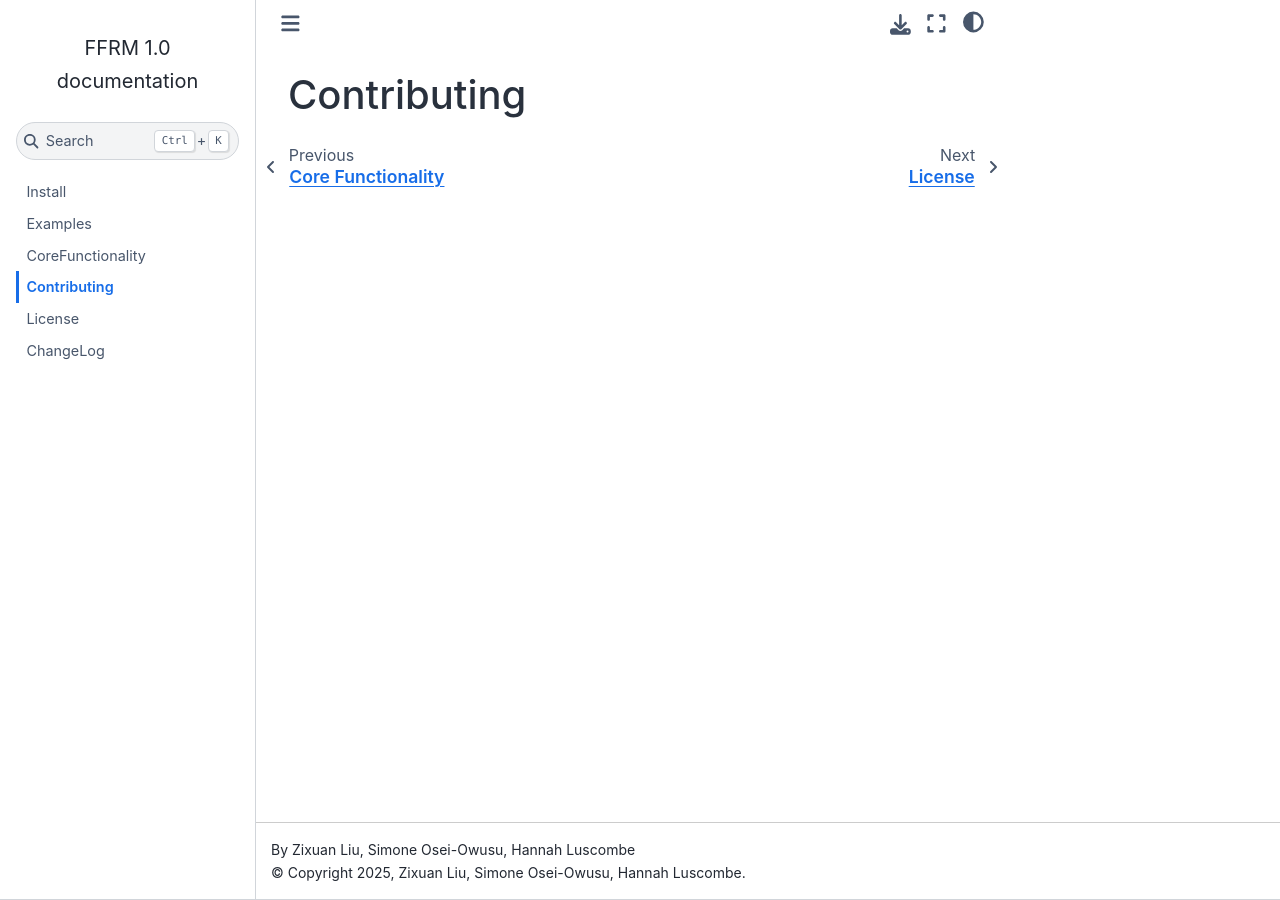
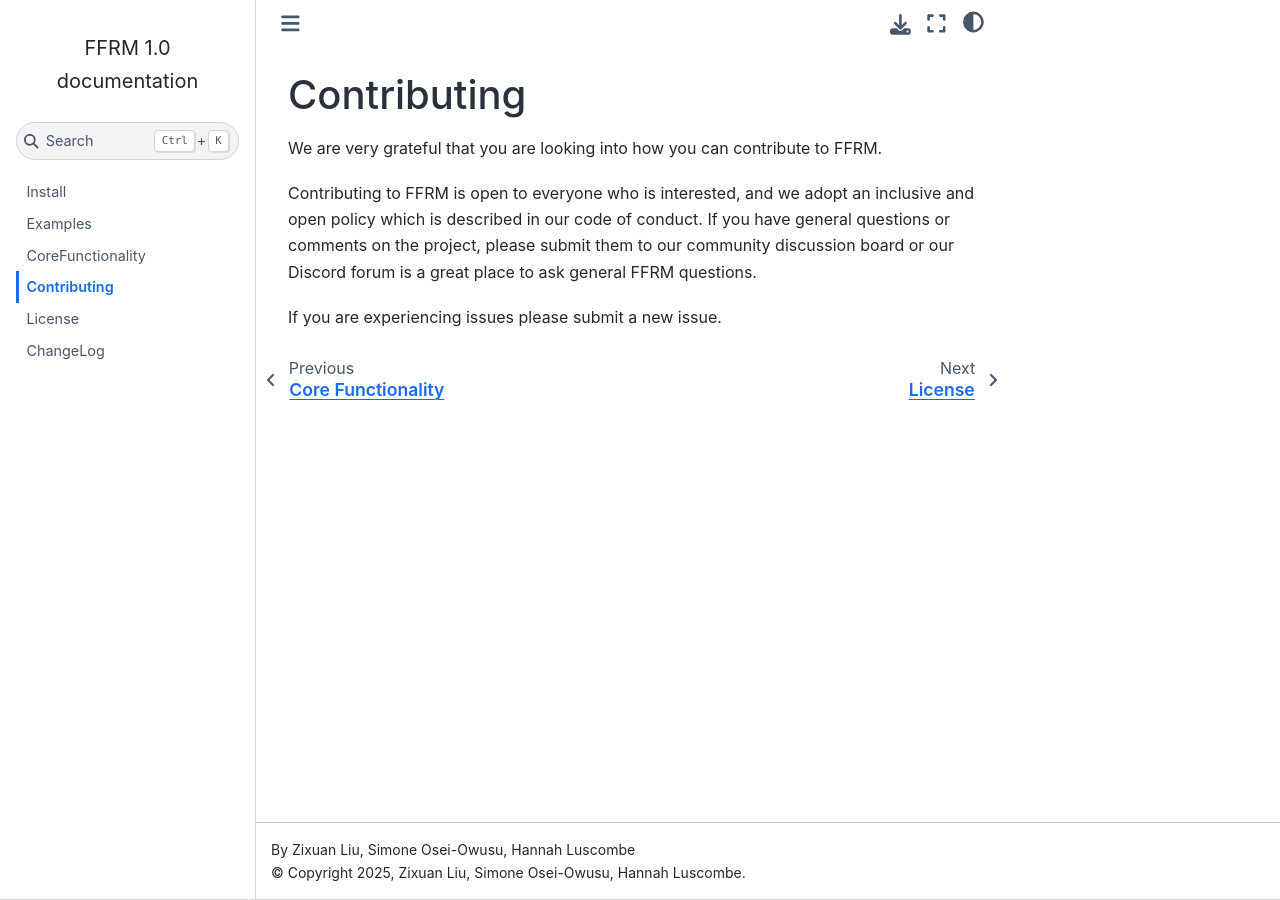
Before and after one commit to FossilFuelRetirementModel/ffrm_python, a Sphinx documentation site: the page built from docs/Contributing.rst, in a window 1280 px wide. Built offline with Sphinx 7.4.7 and the Sphinx Book theme 1.1.4, drawn with Linux system fonts in a browser that asks for light colours; pages that are not in the unit, such as notebooks, are missing from menus.

```diff
--- a/docs/ChangeLog.rst
+++ b/docs/ChangeLog.rst
@@ -1,3 +1,5 @@
 ======================
 ChangeLog
 ======================
+
+Version 1.0 Initial release version
--- a/docs/Contributing.rst
+++ b/docs/Contributing.rst
@@ -1,3 +1,9 @@
 ======================
 Contributing
 ======================
+
+We are very grateful that you are looking into how you can contribute to FFRM.
+
+Contributing to FFRM is open to everyone who is interested, and we adopt an inclusive and open policy which is described in our code of conduct. If you have general questions or comments on the project, please submit them to our community discussion board or our Discord forum is a great place to ask general FFRM questions.
+
+If you are experiencing issues please submit a new issue.
--- a/docs/index.rst
+++ b/docs/index.rst
@@ -38,7 +38,7 @@ Contents
 .. toctree::
    :maxdepth: 1
 
-
+   welcome <welcome>
    Install <install>
    Examples <examples>
    CoreFunctionality <CoreFunctionality>
```
Also changed, not shown: docs/examples.rst (+22 -0 lines), 12 other files.
